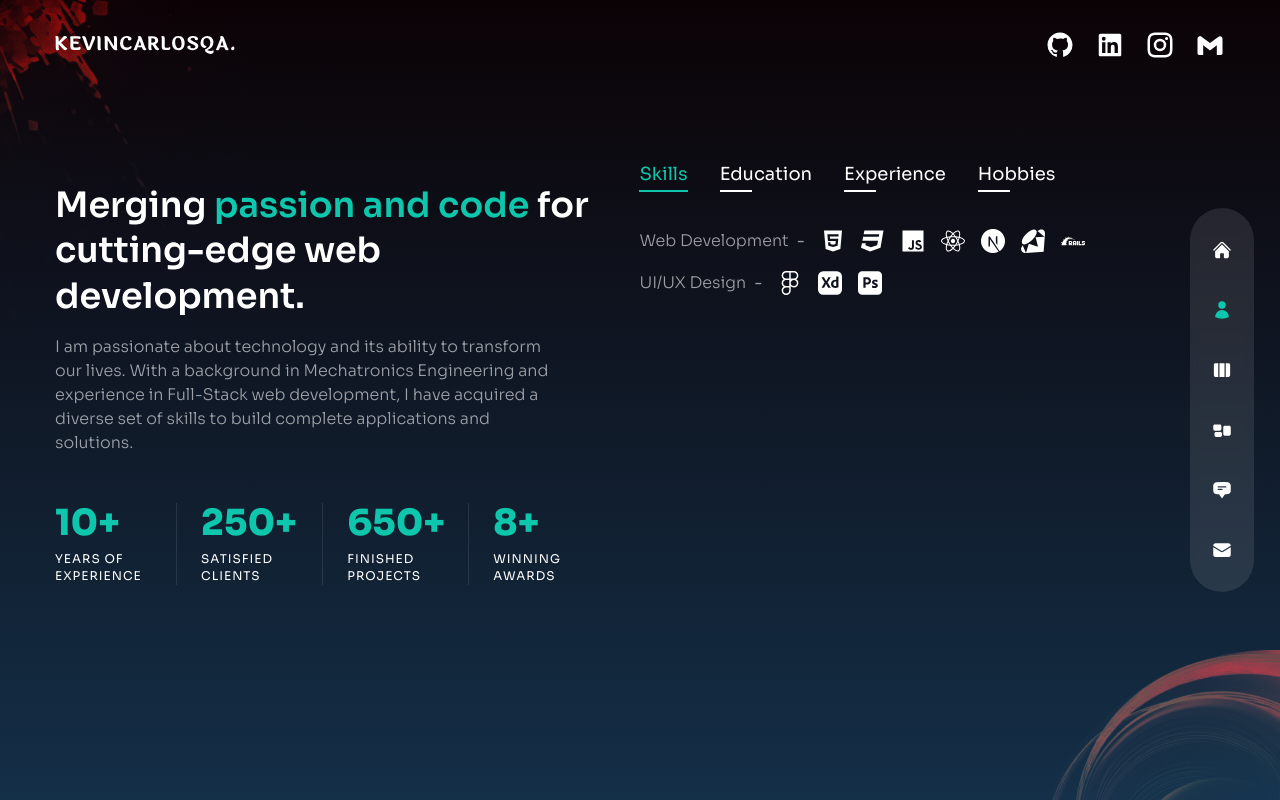
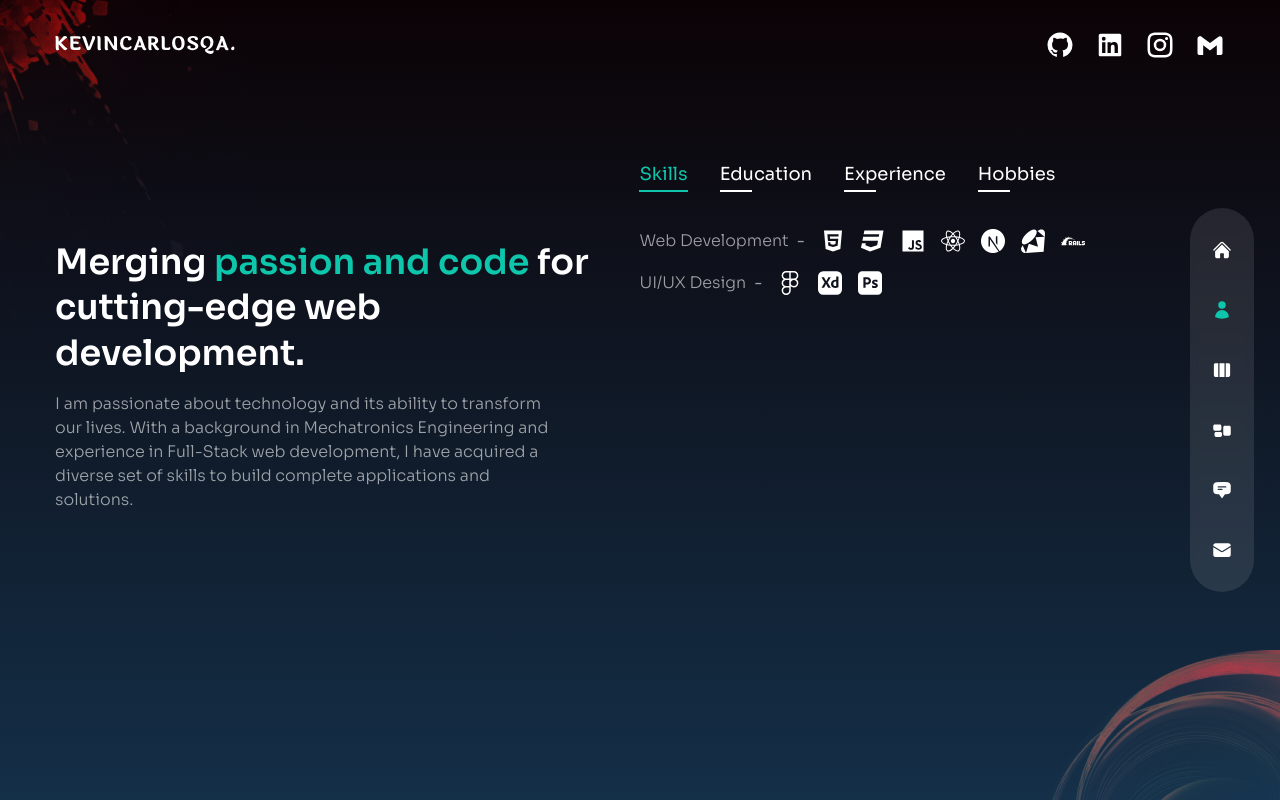
Before and after one commit to Kevincarlosqa/Portfolio, a Next.js app: page /about in a window 1280 px wide. Built offline with nearby package versions, Linux system fonts and the light colour scheme.

Commit message:
change: hide counters

```diff
--- a/pages/about/index.js
+++ b/pages/about/index.js
@@ -149,61 +149,6 @@ const About = () => {
             skills to build complete applications and solutions.
           </motion.p>
           {/* counters */}
-          <motion.div
-            variants={fadeIn("right", 0.6)}
-            initial="hidden"
-            animate="show"
-            exit="hidden"
-            className="hidden md:flex md:max-w-xl xl:max-w-none mx-auto xl:mx-0 mb-8"
-          >
-            <div className="flex flex-1 xl:gap-x-6">
-              {/* experience */}
-              <div
-                className="relative flex-1 after:w-[1px] after:h-full
-              after:bg-white/10 after:absolute after:top-0 after:right-0"
-              >
-                <div className="text-2xl xl:text-4xl font-extrabold text-accent mb-2">
-                  <CountUp start={0} end={10} duration={5} />+
-                </div>
-                <div className="text-xs uppercase tracking-[1px] leading-[1.4] max-w-[100px]">
-                  Years of experience
-                </div>
-              </div>
-              {/* clients */}
-              <div
-                className="relative flex-1 after:w-[1px] after:h-full
-              after:bg-white/10 after:absolute after:top-0 after:right-0"
-              >
-                <div className="text-2xl xl:text-4xl font-extrabold text-accent mb-2">
-                  <CountUp start={0} end={250} duration={5} />+
-                </div>
-                <div className="text-xs uppercase tracking-[1px] leading-[1.4] max-w-[100px]">
-                  Satisfied Clients
-                </div>
-              </div>
-              {/* projects */}
-              <div
-                className="relative flex-1 after:w-[1px] after:h-full
-              after:bg-white/10 after:absolute after:top-0 after:right-0"
-              >
-                <div className="text-2xl xl:text-4xl font-extrabold text-accent mb-2">
-                  <CountUp start={0} end={650} duration={5} />+
-                </div>
-                <div className="text-xs uppercase tracking-[1px] leading-[1.4] max-w-[100px]">
-                  Finished Projects
-                </div>
-              </div>
-              {/* awards */}
-              <div className="relative flex-1">
-                <div className="text-2xl xl:text-4xl font-extrabold text-accent mb-2">
-                  <CountUp start={0} end={8} duration={5} />+
-                </div>
-                <div className="text-xs uppercase tracking-[1px] leading-[1.4] max-w-[100px]">
-                  Winning awards
-                </div>
-              </div>
-            </div>
-          </motion.div>
         </div>
         {/* info */}
         <motion.div
@@ -271,3 +216,59 @@ const About = () => {
 };
 
 export default About;
+
+// (<motion.div
+//   variants={fadeIn("right", 0.6)}
+//   initial="hidden"
+//   animate="show"
+//   exit="hidden"
+//   className="hidden md:flex md:max-w-xl xl:max-w-none mx-auto xl:mx-0 mb-8"
+// >
+//   <div className="flex flex-1 xl:gap-x-6">
+//     {/* experience */}
+//     <div
+//       className="relative flex-1 after:w-[1px] after:h-full
+//     after:bg-white/10 after:absolute after:top-0 after:right-0"
+//     >
+//       <div className="text-2xl xl:text-4xl font-extrabold text-accent mb-2">
+//         <CountUp start={0} end={10} duration={5} />+
+//       </div>
+//       <div className="text-xs uppercase tracking-[1px] leading-[1.4] max-w-[100px]">
+//         Years of experience
+//       </div>
+//     </div>
+//     {/* clients */}
+//     <div
+//       className="relative flex-1 after:w-[1px] after:h-full
+//     after:bg-white/10 after:absolute after:top-0 after:right-0"
+//     >
+//       <div className="text-2xl xl:text-4xl font-extrabold text-accent mb-2">
+//         <CountUp start={0} end={250} duration={5} />+
+//       </div>
+//       <div className="text-xs uppercase tracking-[1px] leading-[1.4] max-w-[100px]">
+//         Satisfied Clients
+//       </div>
+//     </div>
+//     {/* projects */}
+//     <div
+//       className="relative flex-1 after:w-[1px] after:h-full
+//     after:bg-white/10 after:absolute after:top-0 after:right-0"
+//     >
+//       <div className="text-2xl xl:text-4xl font-extrabold text-accent mb-2">
+//         <CountUp start={0} end={650} duration={5} />+
+//       </div>
+//       <div className="text-xs uppercase tracking-[1px] leading-[1.4] max-w-[100px]">
+//         Finished Projects
+//       </div>
+//     </div>
+//     {/* awards */}
+//     <div className="relative flex-1">
+//       <div className="text-2xl xl:text-4xl font-extrabold text-accent mb-2">
+//         <CountUp start={0} end={8} duration={5} />+
+//       </div>
+//       <div className="text-xs uppercase tracking-[1px] leading-[1.4] max-w-[100px]">
+//         Winning awards
+//       </div>
+//     </div>
+//   </div>
+// </motion.div>)
```
